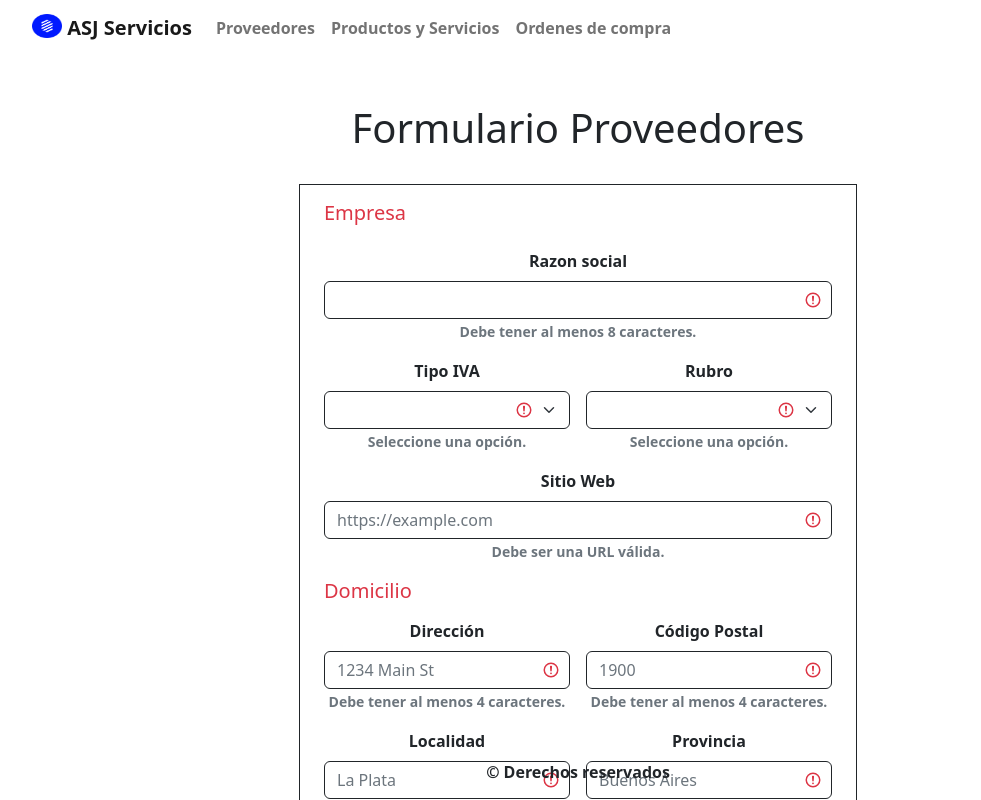
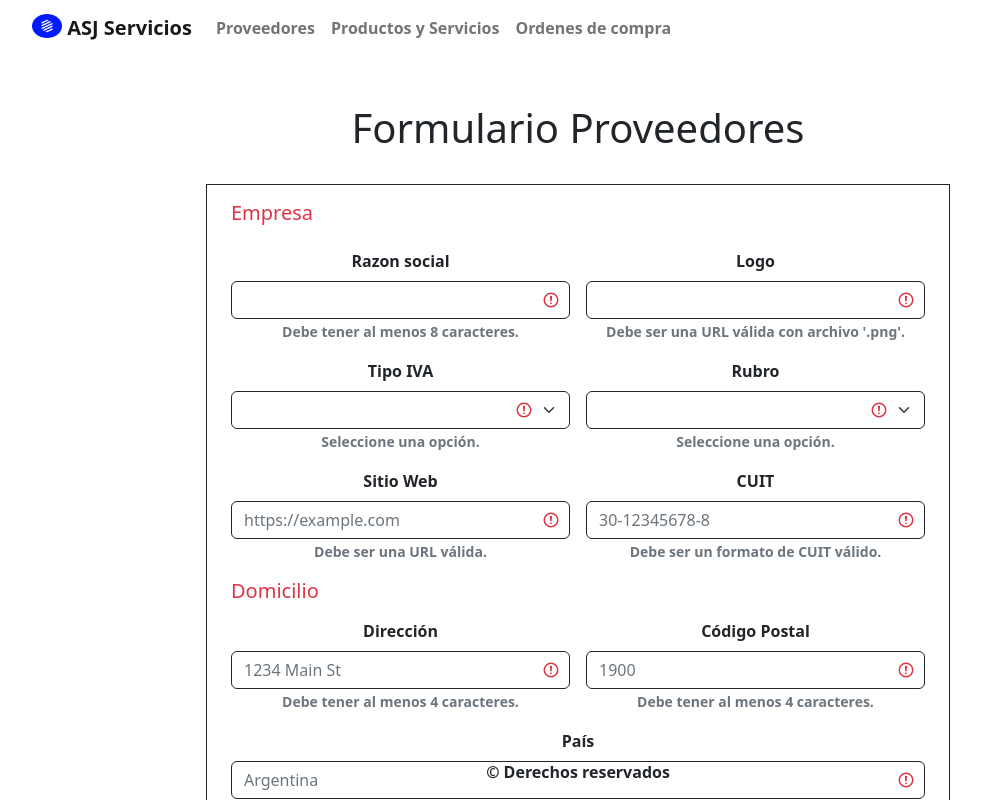
Before and after one commit to SimonS89/IntegradorAsj, an Angular app in the folder SUELDO-INTEGRADOR-ANGULAR/my-app/: page /proveedores/form-proveedores in a window 1280 px wide. Shown: the top 800 px of the page, without its empty margins (62-1043 px from the left). Built offline with nearby package versions, Linux system fonts and the light colour scheme.

Commit message:
update develop

```diff
--- a/SUELDO-INTEGRADOR-ANGULAR/my-app/src/app/components/proveedores/form-proveedores/form-proveedores.component.html
+++ b/SUELDO-INTEGRADOR-ANGULAR/my-app/src/app/components/proveedores/form-proveedores/form-proveedores.component.html
@@ -3,11 +3,11 @@
 </div>
 <form
   #proveedorForm="ngForm"
-  class="row g-3 p-3 col-6 offset-3 border border-dark mb-5"
+  class="row g-3 p-3 col-md-8 col-sm-12 offset-md-2 offset-sm-0 border border-dark mb-5"
   (ngSubmit)="onSubmit(proveedorForm)"
 >
   <h5 class="text-start text-danger mt-0">Empresa</h5>
-  <div class="col-md-12">
+  <div class="col-md-6">
     <label for="inputRazonSocial" class="form-label">Razon social</label>
     <input
       type="text"
@@ -25,6 +25,25 @@
       *ngIf="razonSocial.errors?.['minlength'] || razonSocial.errors"
     >
       <span class="form-text"> Debe tener al menos 8 caracteres. </span>
+    </div>
+  </div>
+  <div class="col-md-6">
+    <label for="inputLogo" class="form-label">Logo</label>
+    <input
+      type="text"
+      class="form-control border border-dark"
+      id="inputLogo"
+      name="logo"
+      [(ngModel)]="proveedor.logo"
+      #logo="ngModel"
+      pattern="^(https?|ftp):\/\/[^\s/$.?#].[^\s]*\.png$"
+      required
+      [ngClass]="logo.errors ? 'is-invalid' : 'is-valid'"
+    />
+    <div class="col-auto" *ngIf="logo.errors?.['pattern'] || logo.errors">
+      <span class="form-text">
+        Debe ser una URL válida con archivo '.png'.</span
+      >
     </div>
   </div>
   <div class="col-md-6">
@@ -68,7 +87,7 @@
       <span class="form-text"> Seleccione una opción. </span>
     </div>
   </div>
-  <div class="col-md-12">
+  <div class="col-md-6">
     <label for="inputSitioWeb" class="form-label">Sitio Web</label>
     <input
       required
@@ -87,6 +106,24 @@
       *ngIf="sitioWeb.errors?.['pattern'] || sitioWeb.errors"
     >
       <span class="form-text">Debe ser una URL válida.</span>
+    </div>
+  </div>
+  <div class="col-md-6">
+    <label for="inputCuit" class="form-label">CUIT</label>
+    <input
+      required
+      type="text"
+      class="form-control border border-dark"
+      id="inputCuit"
+      placeholder="30-12345678-8"
+      name="cuit"
+      [(ngModel)]="proveedor.cuit"
+      pattern="\d{2}-\d{8}-\d{1}"
+      #cuit="ngModel"
+      [ngClass]="cuit.errors ? 'is-invalid' : 'is-valid'"
+    />
+    <div class="col-auto" *ngIf="cuit.errors?.['pattern'] || cuit.errors">
+      <span class="form-text">Debe ser un formato de CUIT válido.</span>
     </div>
   </div>
   <h5 class="text-start text-danger mt-3 mb-0">Domicilio</h5>
@@ -132,24 +169,21 @@
       <span class="form-text">Debe tener al menos 4 caracteres.</span>
     </div>
   </div>
-  <div class="col-6">
-    <label for="inputLocalidad" class="form-label">Localidad</label>
+  <div class="col-12">
+    <label for="inputPais" class="form-label">País</label>
     <input
       required
       minlength="4"
       type="text"
       class="form-control border border-dark"
-      id="inputLocalidad"
-      placeholder="La Plata"
-      name="localidad"
-      [(ngModel)]="proveedor.domicilio.localidad"
-      #localidad="ngModel"
-      [ngClass]="localidad.errors ? 'is-invalid' : 'is-valid'"
+      id="inputPais"
+      placeholder="Argentina"
+      name="pais"
+      [(ngModel)]="proveedor.domicilio.pais"
+      #pais="ngModel"
+      [ngClass]="pais.errors ? 'is-invalid' : 'is-valid'"
     />
-    <div
-      class="col-auto"
-      *ngIf="localidad.errors?.['minlength']||localidad.errors"
-    >
+    <div class="col-auto" *ngIf="pais.errors?.['minlength']||pais.errors">
       <span class="form-text">Debe tener al menos 4 caracteres.</span>
     </div>
   </div>
@@ -174,21 +208,24 @@
       <span class="form-text">Debe tener al menos 4 caracteres.</span>
     </div>
   </div>
-  <div class="col-12">
-    <label for="inputPais" class="form-label">País</label>
+  <div class="col-6">
+    <label for="inputLocalidad" class="form-label">Localidad</label>
     <input
       required
       minlength="4"
       type="text"
       class="form-control border border-dark"
-      id="inputPais"
-      placeholder="Argentina"
-      name="pais"
-      [(ngModel)]="proveedor.domicilio.pais"
-      #pais="ngModel"
-      [ngClass]="pais.errors ? 'is-invalid' : 'is-valid'"
+      id="inputLocalidad"
+      placeholder="La Plata"
+      name="localidad"
+      [(ngModel)]="proveedor.domicilio.localidad"
+      #localidad="ngModel"
+      [ngClass]="localidad.errors ? 'is-invalid' : 'is-valid'"
     />
-    <div class="col-auto" *ngIf="pais.errors?.['minlength']||pais.errors">
+    <div
+      class="col-auto"
+      *ngIf="localidad.errors?.['minlength']||localidad.errors"
+    >
       <span class="form-text">Debe tener al menos 4 caracteres.</span>
     </div>
   </div>
--- a/SUELDO-INTEGRADOR-ANGULAR/my-app/src/app/components/proveedores/lista-proveedores/lista-proveedores.component.html
+++ b/SUELDO-INTEGRADOR-ANGULAR/my-app/src/app/components/proveedores/lista-proveedores/lista-proveedores.component.html
@@ -1,22 +1,27 @@
 <div class="row">
   <h1 class="my-5">Proveedores</h1>
 </div>
-<div class="row justify-content-center mb-3 align-items-center">
+<div class="row justify-content-end mb-3 align-items-center">
   <a
     type="button"
-    class="btnAdd fw-bolder col-3 btn btn-success"
+    class="btnAdd fw-bolder col-3 btn btn-success col-sm-12 col-md-3"
     routerLink="/proveedores/form-proveedores"
   >
     <fa-icon [icon]="faUser" class="me-3"></fa-icon
     ><span>Agregar Proveedor</span>
   </a>
 </div>
-<table class="table table-secondary table-striped table-hover table-bordered">
+<div class="table-responsive">
+  <table
+    class="table table-secondary table-striped table-hover table-bordered align-middle border-dark"
+  >
     <thead>
       <tr>
+        <th scope="col">Logo</th>
         <th scope="col">#Id</th>
         <th scope="col">Razón social</th>
-      <th scope="col">Tipo IVA</th>
+        <th scope="col">Info General</th>
+        <th scope="col">Titular</th>
         <th scope="col">Rubro</th>
         <th scope="col">Sitio Web</th>
         <th scope="col">Funcionalidades</th>
@@ -24,15 +29,28 @@
     </thead>
     <tbody class="table-group-divider">
       <tr class="align-middle" *ngFor="let proveedor of proveedores">
+        <td>
+          <img
+            src="{{ proveedor.logo }}"
+            class="object-fit-contain"
+            style="width: 50px"
+            alt=""
+          />
+        </td>
         <td>{{ proveedor.id }}</td>
         <td>{{ proveedor.razonSocial }}</td>
-      <td>{{ proveedor.tipoIva }}.</td>
+        <td>
+          {{ proveedor.datosContacto.email }}<br />{{
+            "Tel: " + proveedor.datosContacto.telefono
+          }}
+        </td>
+        <td>{{ proveedor.datosContacto.nombreCompleto }}</td>
         <td>{{ proveedor.rubro }}</td>
         <td>{{ proveedor.sitioWeb }}</td>
-      <td class="d-flex justify-content-around">
+        <td>
           <button
             type="button"
-          class="deleteBtn btn btn-outline-danger"
+            class="deleteBtn btn btn-outline-danger me-3"
             (click)="eliminarProveedor(proveedor.id)"
           >
             <fa-icon [icon]="faTrashCan" class="fw-bolder fs-5"></fa-icon>
@@ -48,3 +66,4 @@
       </tr>
     </tbody>
   </table>
+</div>
--- a/SUELDO-INTEGRADOR-ANGULAR/my-app/src/app/data/data.ts
+++ b/SUELDO-INTEGRADOR-ANGULAR/my-app/src/app/data/data.ts
@@ -1,7 +1,9 @@
 const proveedoresEjemplo = [
   {
     id: 'ID-A00132',
+    logo: 'https://e7.pngegg.com/pngimages/779/61/png-clipart-logo-idea-cute-eagle-leaf-logo.png',
     razonSocial: 'ByteCraft Solutions',
+    cuit: '30-12345678-8',
     tipoIva: 'Responsable Inscripto',
     rubro: 'Tecnología',
     sitioWeb: 'http://www.ByteCraftSolutions.com',
@@ -21,7 +23,9 @@ const proveedoresEjemplo = [
   },
   {
     id: 'ID-A00134',
+    logo: 'https://png.pngtree.com/png-vector/20211023/ourmid/pngtree-salon-logo-png-image_4004444.png',
     razonSocial: 'FreshBite Delights',
+    cuit: '30-12345678-9',
     tipoIva: 'Monotributista',
     rubro: 'Alimentación',
     sitioWeb: 'http://www.FreshBiteDelights.com',
@@ -41,7 +45,9 @@ const proveedoresEjemplo = [
   },
   {
     id: 'ID-A09872',
+    logo: 'https://w7.pngwing.com/pngs/786/126/png-transparent-logo-contracting-photography-logo-symbol.png',
     razonSocial: 'VogueHarbor Boutique',
+    cuit: '30-12345678-0',
     tipoIva: 'Responsable Inscripto',
     rubro: 'Moda',
     sitioWeb: 'http://www.VogueHarborBoutique.com',
@@ -61,7 +67,9 @@ const proveedoresEjemplo = [
   },
   {
     id: 'ID-A10132',
+    logo: 'https://w7.pngwing.com/pngs/1008/532/png-transparent-wolf-logo-symbol-thumbnail.png',
     razonSocial: 'Revitalize Med Group',
+    cuit: '30-12345678-1',
     tipoIva: 'Exento',
     rubro: 'Salud',
     sitioWeb: 'http://www.RevitalizeMedGroup.com',
@@ -81,7 +89,9 @@ const proveedoresEjemplo = [
   },
   {
     id: 'ID-A055132',
+    logo: 'https://e7.pngegg.com/pngimages/361/627/png-clipart-leaf-logo-green-leaves-green-and-teal-leaf-logo-text-maple-leaf.png',
     razonSocial: 'IntellectJunction Institute',
+    cuit: '30-12345678-2',
     tipoIva: 'Responsable Inscripto',
     rubro: 'Educación',
     sitioWeb: 'http://www.IntellectJunctionInstitute.com',
--- /dev/null
+++ b/SUELDO-INTEGRADOR-ANGULAR/my-app/src/app/models/Ciudad.ts
@@ -0,0 +1,4 @@
+export interface Ciudad {
+  name: string;
+  id: string;
+}
--- a/SUELDO-INTEGRADOR-ANGULAR/my-app/src/app/models/Proveedor.ts
+++ b/SUELDO-INTEGRADOR-ANGULAR/my-app/src/app/models/Proveedor.ts
@@ -1,6 +1,8 @@
 export interface Proveedor {
   id: string;
+  logo: string;
   razonSocial: string;
+  cuit: string;
   tipoIva: string;
   rubro: string;
   sitioWeb: string;
--- /dev/null
+++ b/SUELDO-INTEGRADOR-ANGULAR/my-app/src/app/models/Provincia.ts
@@ -0,0 +1,4 @@
+export interface Provincia {
+  nombre: string;
+  id: string;
+}
--- a/SUELDO-INTEGRADOR-ANGULAR/my-app/src/app/services/proveedor.service.ts
+++ b/SUELDO-INTEGRADOR-ANGULAR/my-app/src/app/services/proveedor.service.ts
@@ -1,15 +1,28 @@
 import { Injectable } from '@angular/core';
 import { proveedoresEjemplo } from '../data/data';
 import { Proveedor } from '../models/Proveedor';
+import { HttpClient } from '@angular/common/http';
+import { Observable } from 'rxjs';
 
 @Injectable({
   providedIn: 'root',
 })
 export class ProveedorService {
   private proveedores: Proveedor[] = [];
-  constructor() {
+  private API_ARG = 'https://apis.datos.gob.ar/georef/api/';
+
+  constructor(private http: HttpClient) {
     this.proveedores = proveedoresEjemplo;
   }
+
+  getStorage(key: string) {
+    let proveedoresString = localStorage.getItem('proveedores');
+    if (proveedoresString)
+      this.proveedores = JSON.parse(proveedoresString) || [];
+    return this.proveedores;
+  }
+
+  setStorage(key: string, proveedores: Proveedor[]) {}
 
   public getData() {
     return this.proveedores;
@@ -39,4 +52,14 @@ export class ProveedorService {
         `Proveedor con ID ${proveedor.id} no encontrado para actualizar.`
       );
   }
+
+  public getProvincias(): Observable<any> | undefined {
+    return this.http.get(`${this.API_ARG}provincias?campos=id,nombre`);
+  }
+
+  public getCiudades(id: string): Observable<any> | undefined {
+    return this.http.get(
+      `${this.API_ARG}municipios?provincia=${id}&campos=id,nombre&max=100`
+    );
+  }
 }
```
Also changed, not shown: SUELDO-INTEGRADOR-ANGULAR/my-app/src/app/components/proveedores/form-proveedores/form-proveedores.component.ts (+20 -1 lines). Lines whose indentation alone changed are shown as unchanged.
